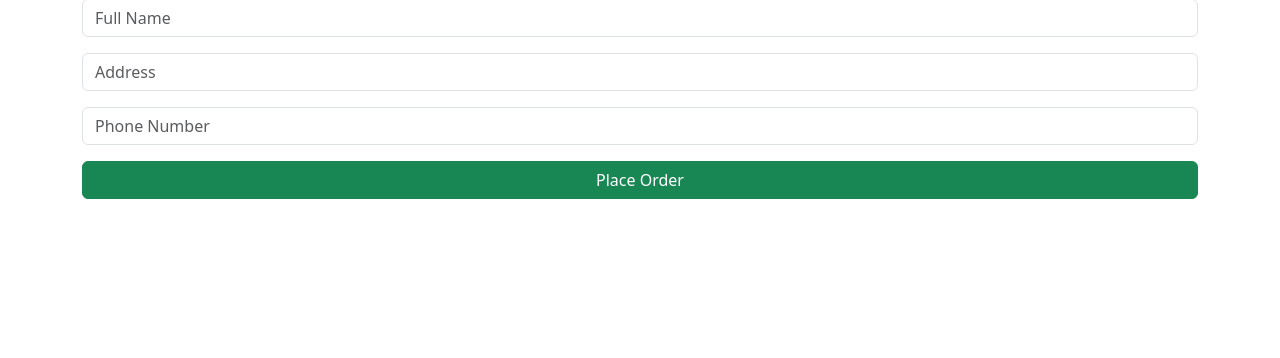
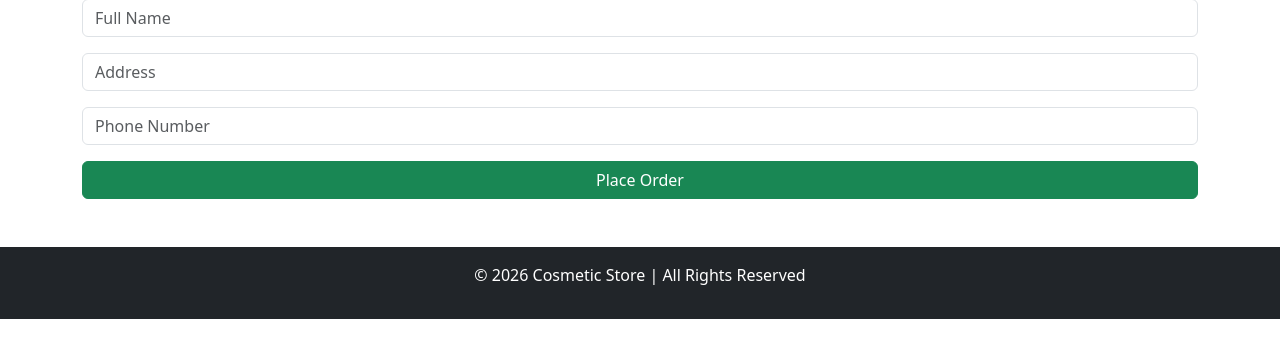
Before and after one commit to vikasrajput0112/cosmetic-store, a Django app: template store/templates/checkout.html in a window 1280 px wide. Shown: the part 111-469 px from the top of the page. Run offline with Django 4.2, Linux system fonts and the light colour scheme; the template is opened without the code that fills it, so the values that code supplies are empty; parts of the project's set-up code (start-up, migrations or seed data) failed here and were passed over.

Commit message:
Update checkout.html

```diff
--- a/store/templates/checkout.html
+++ b/store/templates/checkout.html
@@ -20,3 +20,7 @@
 
 </body>
 </html>
+
+<footer class="bg-dark text-white text-center mt-5 p-3">
+    <p>© 2026 Cosmetic Store | All Rights Reserved</p>
+</footer>
```
